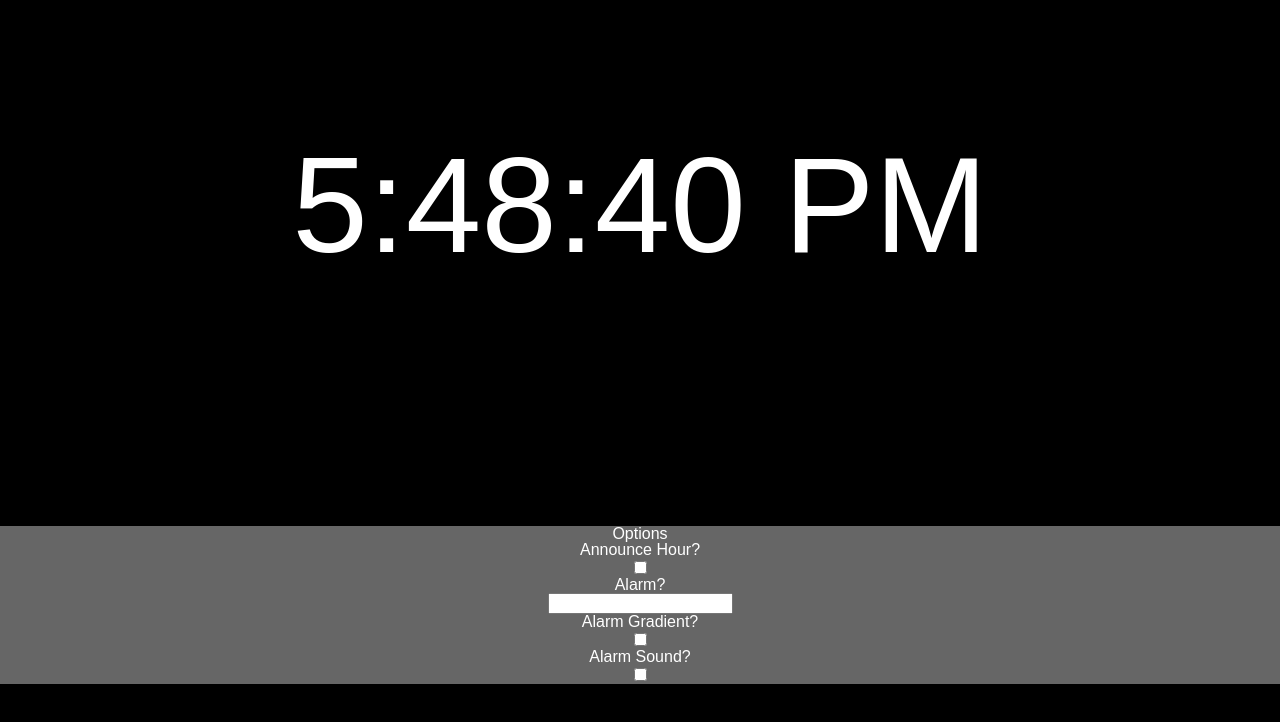
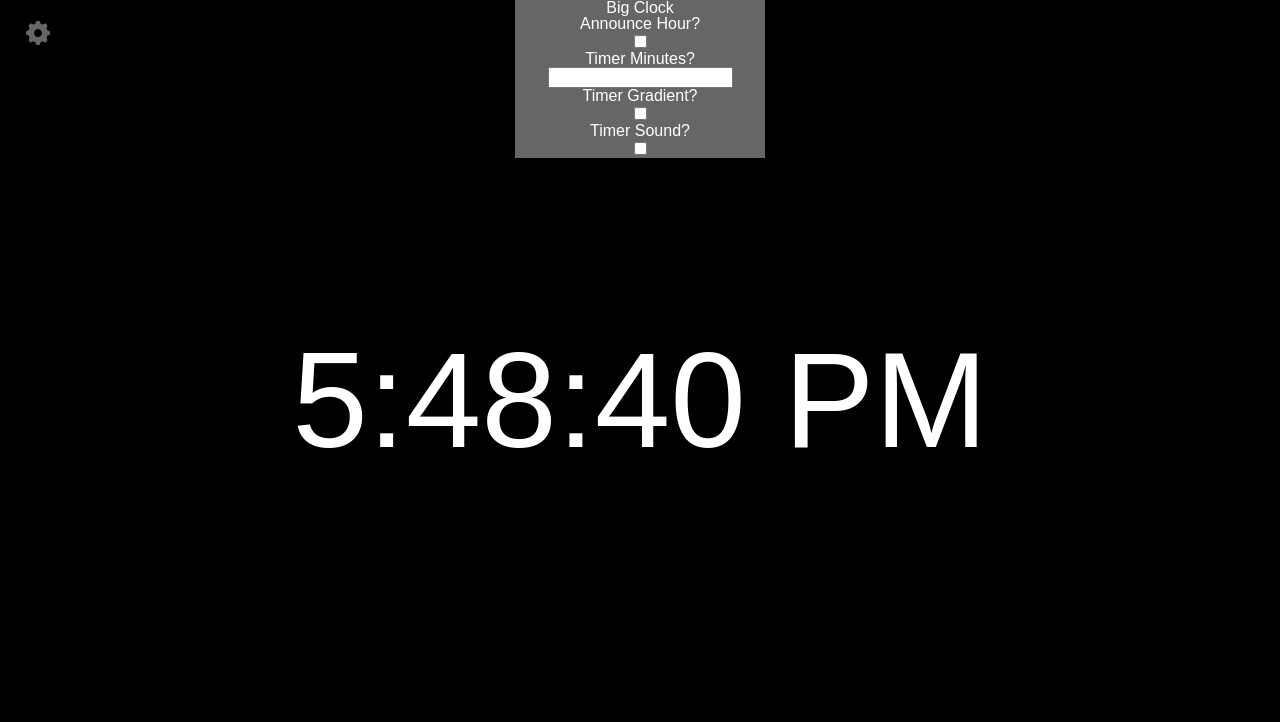
Before and after one commit to BeckyPollard/big-clock, a React app: page / in a window 1280 px wide. Shown: the top 722 px of the page. Built offline with nearby package versions, Linux system fonts and the light colour scheme.

Commit message:
WIP options toggle

```diff
--- a/src/scripts/App.tsx
+++ b/src/scripts/App.tsx
@@ -16,7 +16,9 @@
   return (
     <>
       <BigClock />
-      <BigClockOptions options={options} handleOptionsChange={handleOptions} />
+      <div>
+        <BigClockOptions options={options} handleOptionsChange={handleOptions} />
+      </div>
     </>
   );
 }
--- a/src/scripts/components/BigClockOptions.tsx
+++ b/src/scripts/components/BigClockOptions.tsx
@@ -24,30 +24,37 @@
   console.log(options, setOptions);
 
   return (
+    <>
+      <footer>
+        <button>
+          <svg xmlns="http://www.w3.org/2000/svg" width="24" height="24" viewBox="0 0 24 24">
+            <path d="M24 13.616v-3.232c-1.651-.587-2.694-.752-3.219-2.019v-.001c-.527-1.271.1-2.134.847-3.707l-2.285-2.285c-1.561.742-2.433 1.375-3.707.847h-.001c-1.269-.526-1.435-1.576-2.019-3.219h-3.232c-.582 1.635-.749 2.692-2.019 3.219h-.001c-1.271.528-2.132-.098-3.707-.847l-2.285 2.285c.745 1.568 1.375 2.434.847 3.707-.527 1.271-1.584 1.438-3.219 2.02v3.232c1.632.58 2.692.749 3.219 2.019.53 1.282-.114 2.166-.847 3.707l2.285 2.286c1.562-.743 2.434-1.375 3.707-.847h.001c1.27.526 1.436 1.579 2.019 3.219h3.232c.582-1.636.75-2.69 2.027-3.222h.001c1.262-.524 2.12.101 3.698.851l2.285-2.286c-.744-1.563-1.375-2.433-.848-3.706.527-1.271 1.588-1.44 3.221-2.021zm-12 2.384c-2.209 0-4-1.791-4-4s1.791-4 4-4 4 1.791 4 4-1.791 4-4 4z"/>
+            {/* https://iconmonstr.com/gear-1-svg/ */}
+          </svg>
+        </button>
+      </footer>
       <div className="toggleContainer">
-      <h2>Options</h2>
+        <h2>Big Clock</h2>
+
         <fieldset>
           <label htmlFor="opt-announce">
             <p>Announce Hour?</p>
             <input type="checkbox" id="opt-announce"/>
           </label>
           <label htmlFor="opt-alarm">
-          <p>Alarm?</p>
-          <input type="text" id="opt-alarm"/>
+            <p>Timer Minutes?</p>
+            <input type="number" id="opt-alarm"/>
           </label>
           <label htmlFor="opt-gradient">
-          <p>Alarm Gradient?</p>
+            <p>Timer Gradient?</p>
             <input type="checkbox" id="opt-gradient"/>
           </label>
           <label htmlFor="opt-alarm-sound">
-          <p>Alarm Sound?</p>
+            <p>Timer Sound?</p>
             <input type="checkbox" id="opt-alarm-sound"/>
           </label>
         </fieldset>
-      {/* ALARM string? time? */}
-      {/* ALARM NOISE boolean */}
-      {/* GRADIENT boolean*/}
-      {/* ANNOUNCE TIME boolean */}
       </div>
+    </>
   );
 }
--- a/src/style.scss
+++ b/src/style.scss
@@ -3,21 +3,20 @@
 body {
   background: #000;
   color: #fff;
-  height: 100vh;
   font-family: sans-serif;
+
+  * {
+    transition: all 0.2s ease-in-out;
+  }
 }
 
-#app {
-  height: 100%;
+main {
+  height: 100vh;
   display: flex;
   align-items: center;
   flex-wrap: wrap;
   justify-content: center;
   text-align: center;
-}
-
-main {
-
   h1 {
     margin: 20px 0;
     width: 100%;
@@ -27,7 +26,35 @@
 
 }
 
+footer {
+  position: absolute;
+  top: 20px;
+  left: 20px;
+}
+
+button {
+  fill: #666;
+  background: transparent;
+  border: none;
+  cursor: pointer;
+
+  &:hover {
+    fill: #fff;
+    svg {
+      transform: rotate(90deg);
+    }
+  }
+  // need on click, maybe make white BG
+}
+
 div.toggleContainer {
+  text-align: center;
   background: #666;
-  width: 100%;
+  width: 250px;
+  position: absolute;
+  top: 0;
+  left: calc(50% - 125px);
+  .active {
+    top: 0;
+  }
 }
```
Lines whose indentation alone changed are shown as unchanged.
